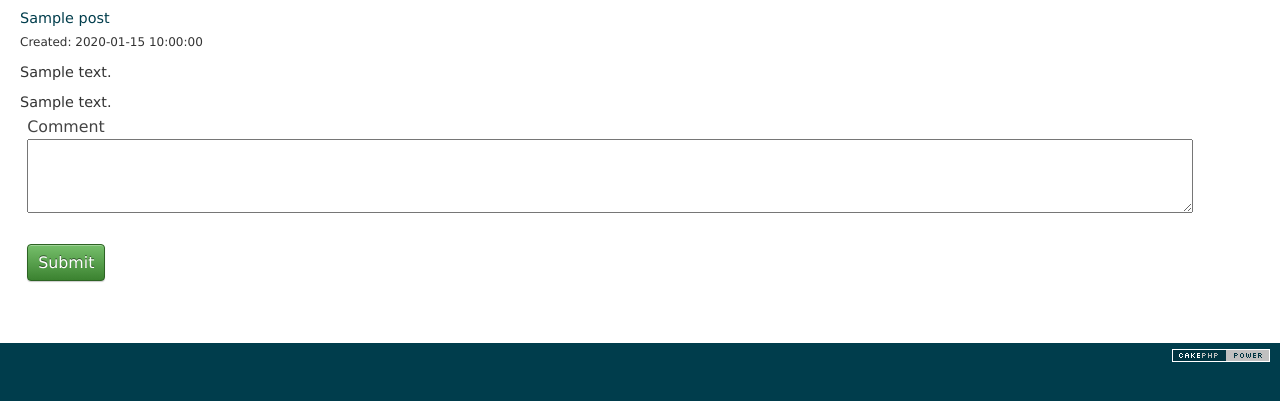
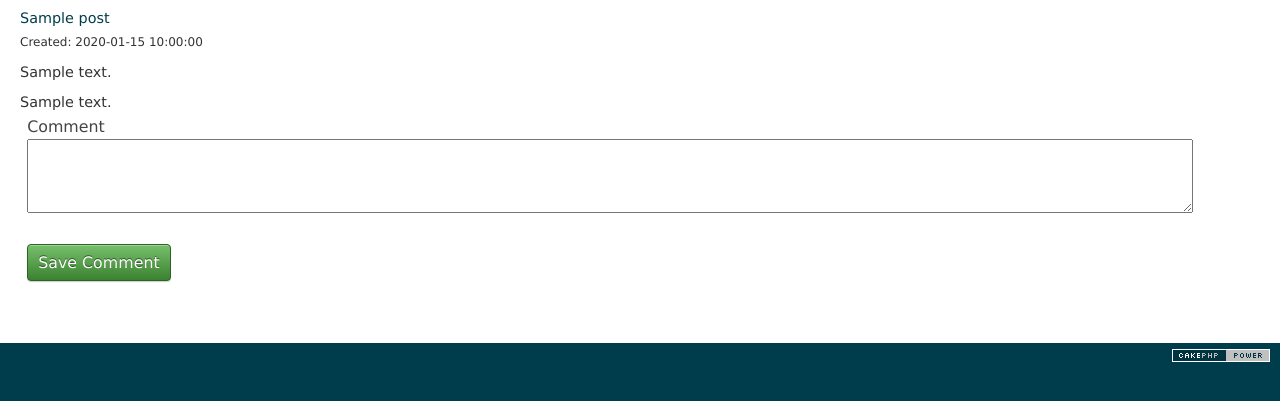
Before and after one commit to LonelyFlame/cakephp, a CakePHP app: the page made by app/View/Posts/view.ctp in a window 1280 px wide. Shown: the part 47-448 px from the top of the page. Run offline with PHP 8.4 and a stand-in for CakePHP, Linux system fonts and the light colour scheme; the template is opened without the code that fills it: most values are stand-ins (such as "Sample title", 1, 10 or a date in 2020); form fields are guessed from the names that the template uses; data that the repository does not hold is empty; some libraries are stand-ins or nearby versions.

Commit message:
comments complited

```diff
--- a/app/View/Posts/view.ctp
+++ b/app/View/Posts/view.ctp
@@ -8,15 +8,14 @@
 
 <?php
 foreach($comments as $comment):
-    echo ''.$comment['Comment']['comment'].'
-';
+    echo ''.$comment['Comment']['comment'].'';
+    echo '<br>';
 endforeach;
 ?>
 
 <?php
-echo $this->Form->create('Comment');
+echo $this->Form->create('Comment', array('controller' => 'Comments','action' => 'add'));
 echo $this->Form->hidden('post', array('value' => $post['Post']['id']));
 echo $this->Form->input('comment', array('type'=>'textarea'));
-echo $this->Form->submit('Submit');
-echo $this->Form->end();
+echo $this->Form->end('Save Comment');
 ?>
```
